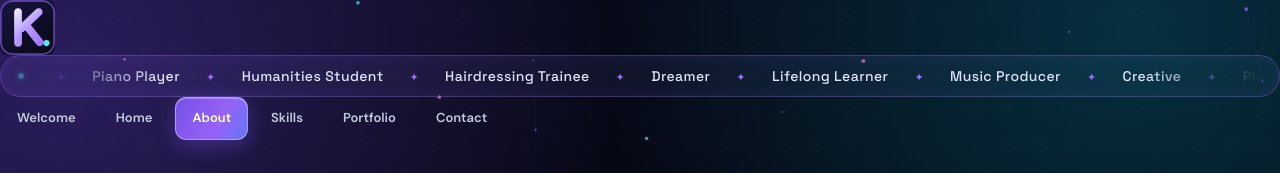
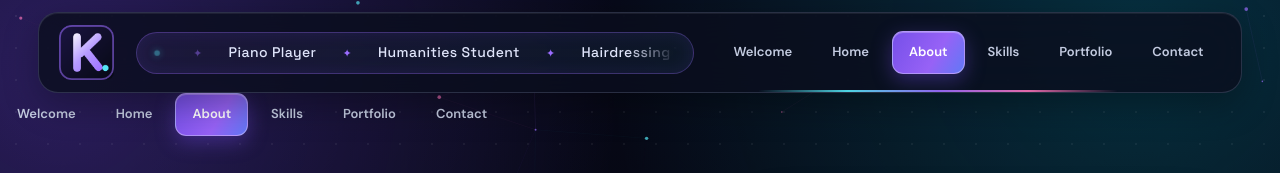
Before and after one commit to khabineza24/Habineza-Kevin, a plain HTML site: page about.html in a window 1280 px wide. Shown: the top 173 px of the page. Drawn offline with Linux system fonts and the light colour scheme.

Commit message:
Implement header and navigation in about.html
Added a header section with navigation links and a toggle button.

```diff
--- a/about.html
+++ b/about.html
@@ -17,7 +17,12 @@
   <script>document.documentElement.classList.add('js');</script>
 </head>
 <body>
-  <a href="index.html" class="brand">
+
+<body>
+
+  <header class="site-header">
+
+    <a href="index.html" class="brand">
       <img src="apple-touch-icon.png" alt="K VIBZ Logo" class="brand-logo">
     </a>
 
@@ -35,6 +40,23 @@
         </div>
       </div>
     </div>
+
+    <button class="nav-toggle" type="button"
+      aria-label="Open menu" aria-expanded="false">
+      <span></span><span></span><span></span>
+    </button>
+
+    <nav class="navigation">
+      <a href="index.html">Welcome</a>
+      <a href="home.html">Home</a>
+      <a href="about.html" class="active">About</a>
+      <a href="skills.html">Skills</a>
+      <a href="portfolio.html">Portfolio</a>
+      <a href="contact.html">Contact</a>
+    </nav>
+
+  </header>
+
 
     <button class="nav-toggle" type="button" aria-label="Open menu" aria-expanded="false">
       <span></span><span></span><span></span>
```
